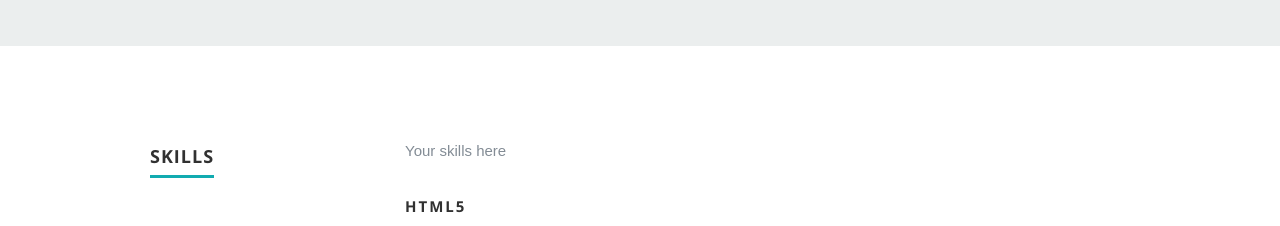
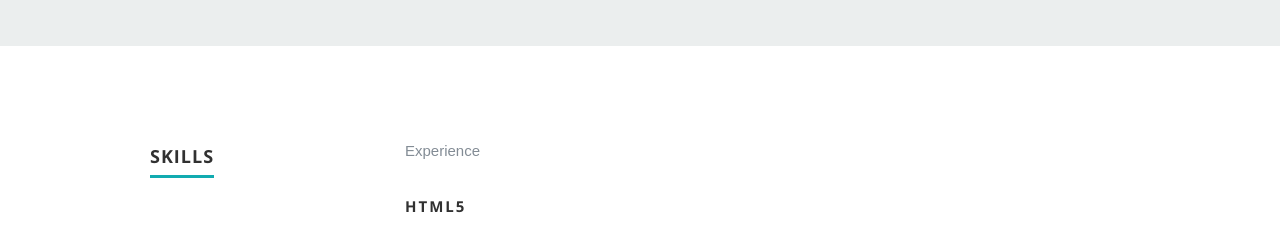
Before and after one commit to waland1510/waland1510.github.io, a React (Create React App) app: page / in a window 1280 px wide. Shown: the part 1620-1846 px from the top of the page. Built offline with nearby package versions, Linux system fonts and the light colour scheme.

Commit message:
resume change

```diff
--- a/src/resumeData.js
+++ b/src/resumeData.js
@@ -61,7 +61,7 @@ let resumeData = {
       "Achievements":"Some Achievements"
     }
   ],
-  "skillsDescription":"Your skills here",
+  "skillsDescription":"Experience",
   "skills":[
     {
       "id":"1",
```
